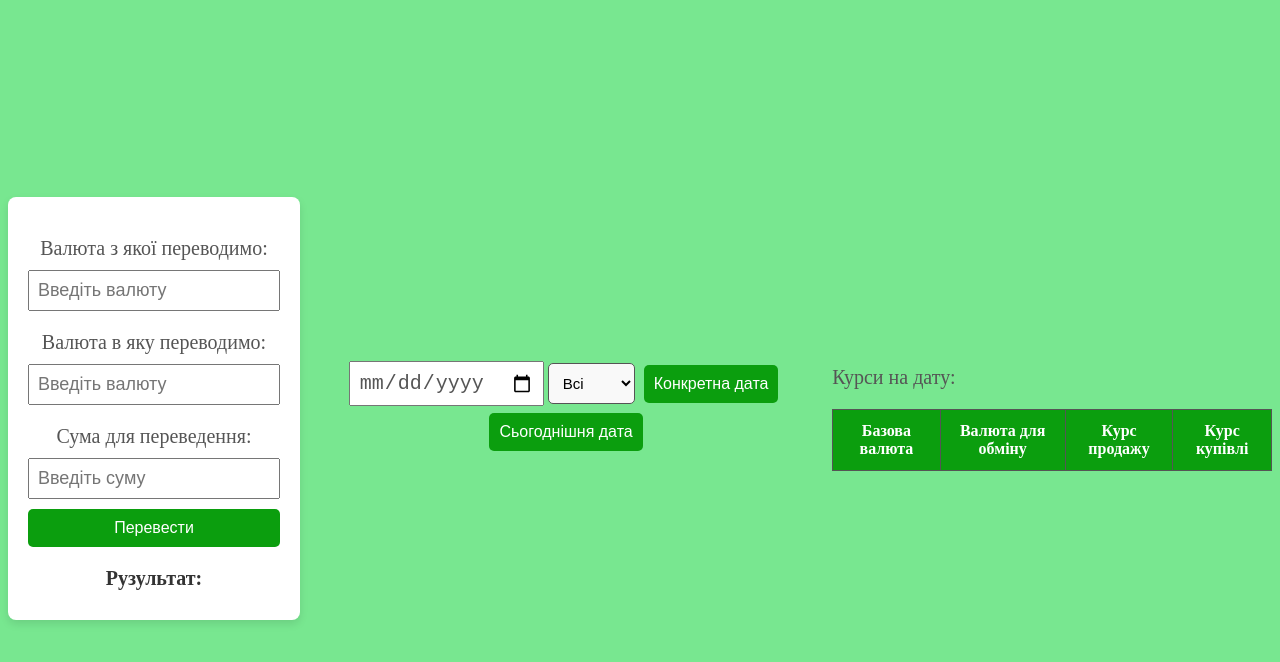
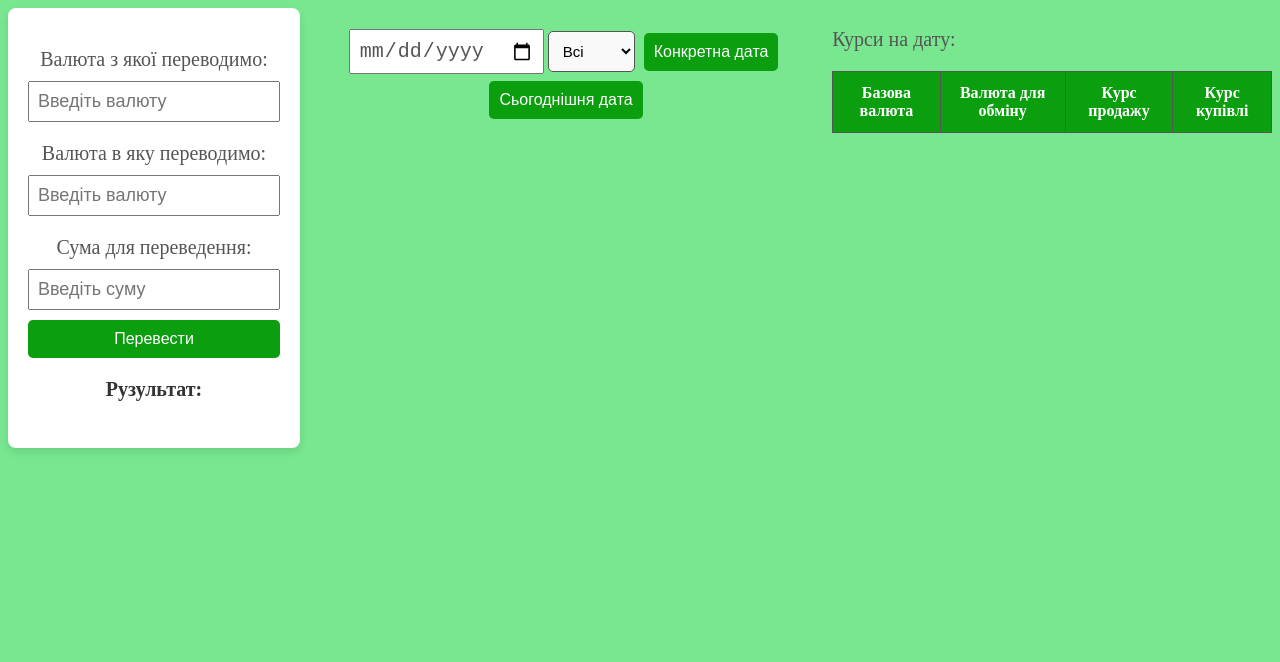
Before and after one commit to Ola1nfo/http_methods_PrivateAPI, a plain HTML site: page index.html in a window 1280 px wide. Drawn offline with Linux system fonts and the light colour scheme.

Commit message:
all done

```diff
--- a/style/style.css
+++ b/style/style.css
@@ -2,7 +2,6 @@ body {
     background-color: rgb(120, 231, 144);
     display: flex;
     justify-content: center;
-    align-items: center;
     min-height: 100vh;
     color: #555;
 }
@@ -13,6 +12,7 @@ body {
     border-radius: 8px;
     box-shadow: 0 4px 8px rgba(0, 0, 0, 0.1);
     width: 300px;
+    height: 400px;
     text-align: center;
 }
 
```
